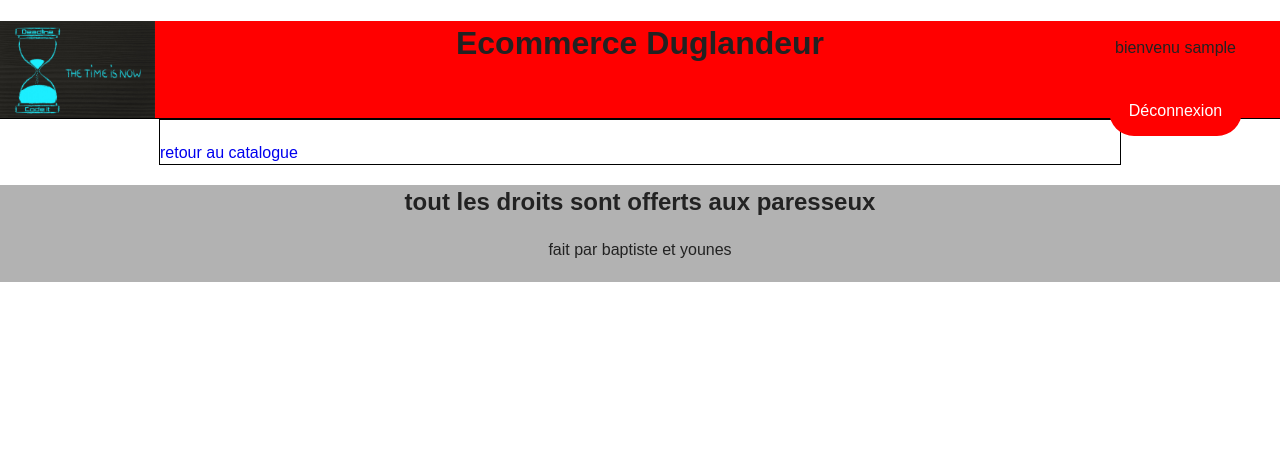
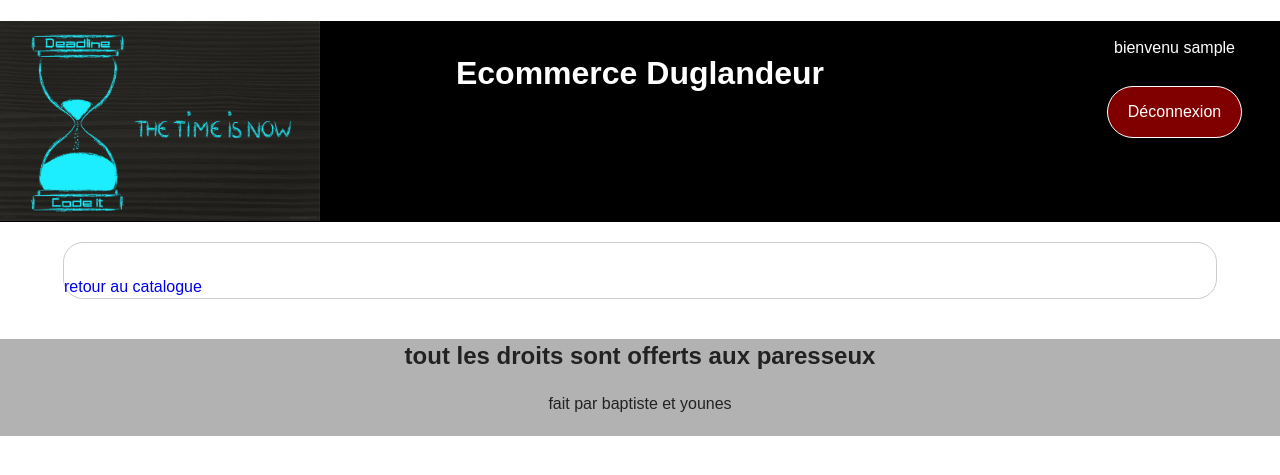
Before and after one commit to Simplon-Roubaix/BaptisteYounesEcommerce, a PHP site: page /php/ficheProduit.php in a window 1280 px wide. Shown: the top 475 px of the page. Run offline with PHP 8.4, Linux system fonts and the light colour scheme; the visitor is signed in with stand-in values (Sample User, id 1); data that the repository does not hold is empty.

Commit message:
css card produit update

```diff
--- a/css/style.css
+++ b/css/style.css
@@ -10,16 +10,18 @@
 
 header{
   border-bottom: 1px solid black;
-  padding-bottom: 30px;
-  background-color: red;
+  background-color: rgba(0, 0, 0, 1);
+  height: 200px;
 }
 
 h1{
   text-align: center;
+  color:white;
+  padding-top: 30px;
 }
 
 header section{
-  padding: 0 20px 30px 20px;
+  padding: 0 20px 0 20px;
   display: inline-block;
   margin-left: 20px;
   right: 1%;
@@ -27,11 +29,12 @@ header section{
 
 header p{
   text-align: center;
+  color:white;
 }
 
 header input{
-  background-color: red;
-  border: none;
+  background-color: rgba(255, 0, 0, 0.5);
+  border: 1px solid white;
   color: white;
   padding: 16px 20px;
   text-decoration: none;
@@ -46,10 +49,12 @@ header input{
 
 .ficheProduit{
   position: relative;
-  border: 1px solid #000;
+  border: 1px solid rgba(0, 0, 0, 0.2);
+  border-radius: 20px;
   width: 90%;
   display: inline-block;
   margin: 20px 0;
+  height: 350px;
 }
 
 .ficheProduit img{
@@ -57,6 +62,7 @@ header input{
   margin: 0 25% 30px 25%;
 }
 .ficheProduit p{
+  border-top: 1px solid rgba(0, 0, 0, 0.2);
   margin: 0 5px;
   text-align: justify;
 }
@@ -78,6 +84,10 @@ header input{
   box-shadow: 5px 5px 50px black;
 }
 
+header section form input:hover{
+  box-shadow: 5px -5px 20px black;
+}
+
 main{
   display: flex;
   flex-direction: row;
@@ -87,9 +97,13 @@ main{
 }
 
 #detailProduit{
-  border: 1px solid #000;
   width: 75%;
   display: inline-block;
+  border: 1px solid rgba(0, 0, 0, 0.2);
+  border-radius: 20px;
+  width: 90%;
+  display: inline-block;
+  margin: 20px 0;
 }
 
 #detailProduit img{
@@ -104,7 +118,7 @@ main{
 }
 
 #detailProduit p{
-  margin : 0 5px;
+  margin : 10px 10px;
 }
 
 footer{
@@ -130,13 +144,6 @@ footer section p{
   }
   .ficheProduit{
     width: 45%;
-  }
-}
-
-@media (min-width: 600px) {
-  .savoir{
-    left: 80%;
-    top:80px;
   }
 }
 
--- a/index.php
+++ b/index.php
@@ -81,8 +81,6 @@ include("php/titre.php");
         <script>window.jQuery || document.write('<script src="js/vendor/jquery-1.12.0.min.js"><\/script>')</script>
         <script src="js/plugins.js"></script>
         <script src="js/main.js"></script>
-        <!--<script src="bootstrap4/css/bootstrap.css"></script>
-        <script src="bootstrap4/js/bootstrap.js"></script>-->
 
         <!-- Google Analytics: change UA-XXXXX-X to be your site's ID. -->
         <script>
```
